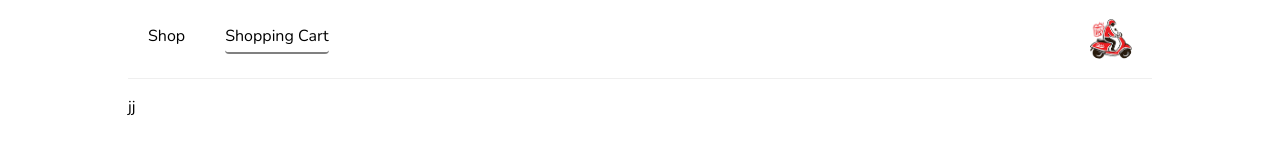
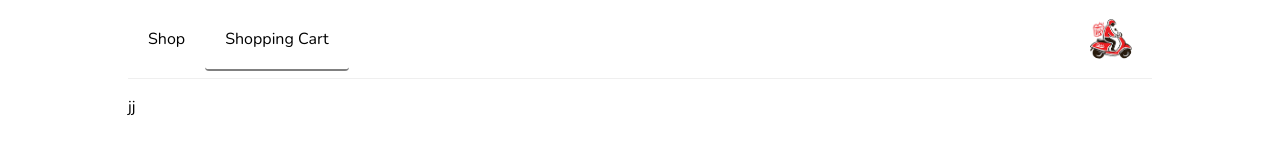
Before and after one commit to RocketReact/food-delivery, a Next.js app in the folder frontend/: page /cart in a window 1280 px wide. Shown: the top 160 px of the page. Built offline with nearby package versions, Linux system fonts and the light colour scheme.

Commit message:
fix html tags

```diff
--- a/frontend/components/Header/Header.tsx
+++ b/frontend/components/Header/Header.tsx
@@ -21,15 +21,14 @@ export default function Header() {
     <header className={css.header}>
       <div className={css.headerContainer}>
         <ul className={css.headerTextContainer}>
-          <Link href="/">
-            <li className={pathname === '/' ? css.active : ''}>Shop</li>
-          </Link>
-          <Link href="/cart">
-            <li className={pathname === '/cart' ? css.active : ''}>
-              Shopping Cart
-            </li>
-          </Link>
+          <li className={pathname === '/' ? css.active : ''}>
+            <Link href="/">Shop </Link>
+          </li>
+          <li className={pathname === '/cart' ? css.active : ''}>
+            <Link href="/cart">Shopping Cart</Link>
+          </li>
         </ul>
+
         <Link href="/cart" className={css.cart}>
           <HiOutlineShoppingCart size={25} color="#df2727" />
         </Link>
@@ -40,7 +39,11 @@ export default function Header() {
           </Link>
         </div>
 
-        <button onClick={toggleMenu} className={css.burgerBtn} aria-label="toggle-menu">
+        <button
+          onClick={toggleMenu}
+          className={css.burgerBtn}
+          aria-label="toggle-menu"
+        >
           <HiOutlineMenu size={30} />
         </button>
       </div>
@@ -62,7 +65,11 @@ export default function Header() {
               transition={{ type: 'tween' }}
               className={css.menu}
             >
-              <button onClick={toggleMenu} className={css.closeBtn} aria-label="close-menu">
+              <button
+                onClick={toggleMenu}
+                className={css.closeBtn}
+                aria-label="close-menu"
+              >
                 <HiOutlineX size={28} />
               </button>
               <ul className={css.mobileMenuTextContainer}>
--- a/frontend/next.config.ts
+++ b/frontend/next.config.ts
@@ -4,8 +4,9 @@ const nextConfig: NextConfig = {
   /* config options here */
   images: {
     remotePatterns: [{ protocol: 'https', hostname: '**' }],
+    minimumCacheTTL: 3600,
   },
-  reactCompiler: true,
+  reactCompiler: process.env.NODE_ENV === 'production',
 }
 
 export default nextConfig
```
